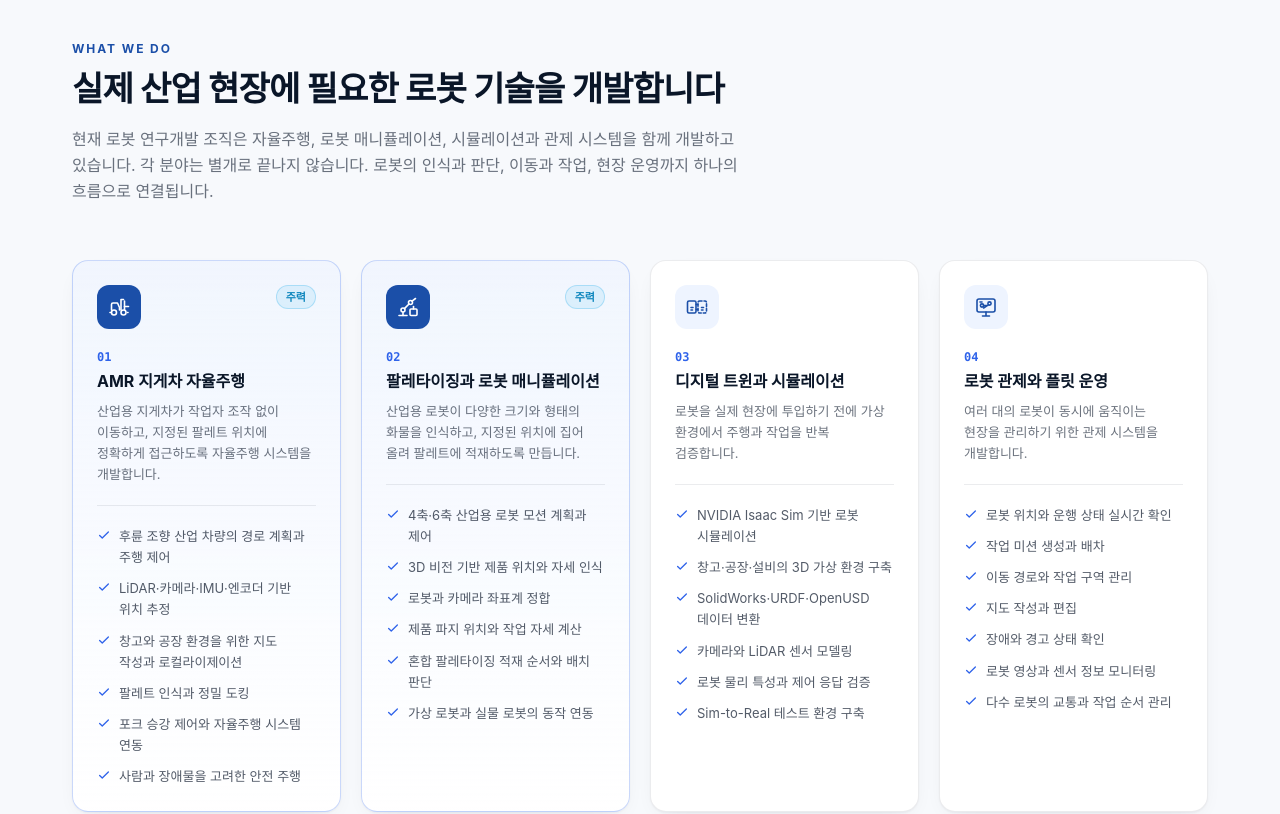
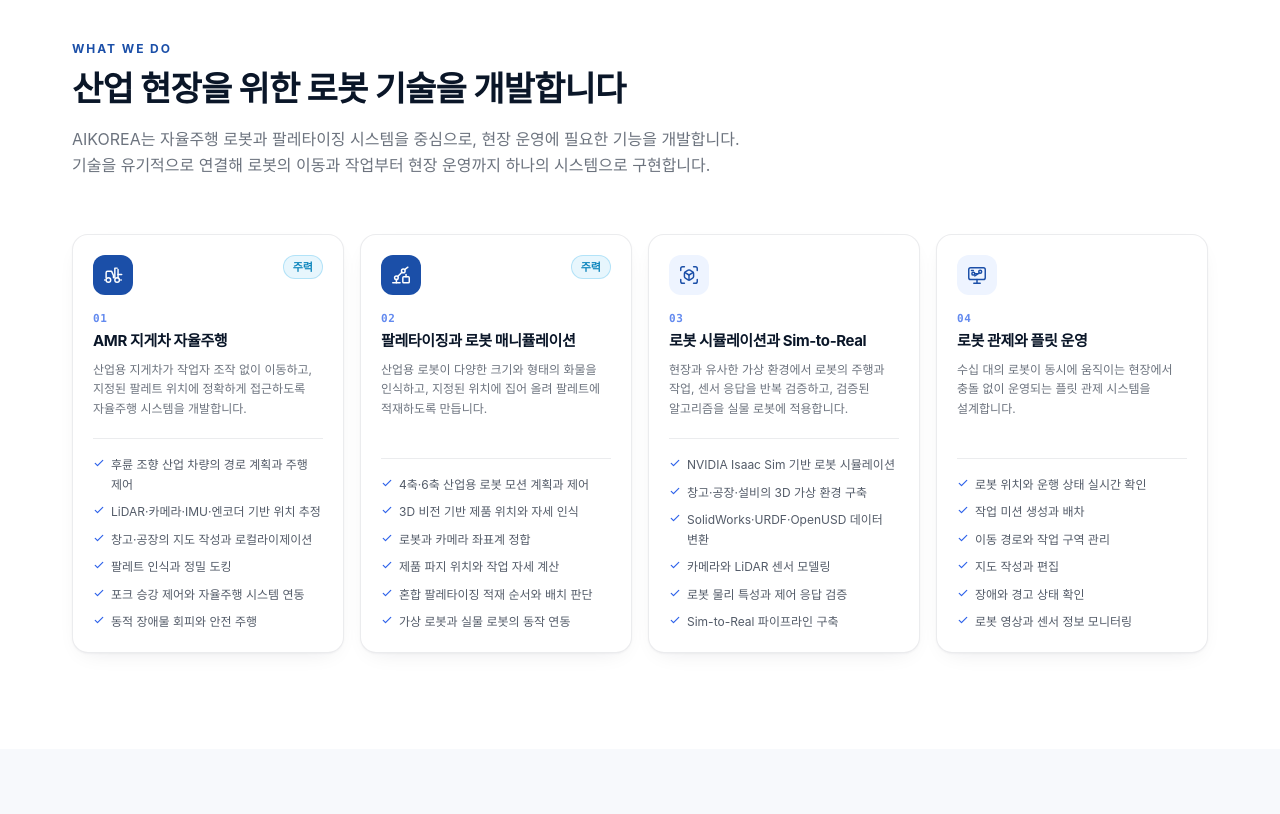
Before and after one commit to AIKLabDev/AIKLabDev.github.io, a React (Vite) app: page / in a window 1280 px wide. Shown: the part 840-1654 px from the top of the page. Built offline with nearby package versions, Linux system fonts and the light colour scheme; a web font is replaced by a local one.

Commit message:
feat: 기술 섹션 문구 및 디자인 변경

```diff
--- a/src/components/Domains.jsx
+++ /dev/null
@@ -1,52 +0,0 @@
-import { domains } from '../data/domains'
-import Icon from './Icon'
-import { Badge, Section, SectionHead } from './ui'
-
-export default function Domains() {
-  return (
-    <Section id="what-we-do">
-      <SectionHead
-        eyebrow="What We Do"
-        title="실제 산업 현장에 필요한 로봇 기술을 개발합니다"
-        description="현재 로봇 연구개발 조직은 자율주행, 로봇 매니퓰레이션, 시뮬레이션과 관제 시스템을 함께 개발하고 있습니다. 각 분야는 별개로 끝나지 않습니다. 로봇의 인식과 판단, 이동과 작업, 현장 운영까지 하나의 흐름으로 연결됩니다."
-      />
-
-      <div className="mt-12 grid gap-5 sm:grid-cols-2 lg:mt-14 lg:grid-cols-4">
-        {domains.map((d) => (
-          <article
-            key={d.title}
-            className={`group relative flex flex-col rounded-2xl border p-6 transition-all duration-200 hover:-translate-y-0.5 hover:shadow-card-lg ${
-              d.primary
-                ? 'border-brand-500/25 bg-gradient-to-b from-brand-50/70 to-white shadow-card'
-                : 'border-ink-900/8 bg-white shadow-card'
-            }`}
-          >
-            <div className="flex items-start justify-between gap-3">
-              <span
-                className={`grid size-11 shrink-0 place-items-center rounded-xl ${
-                  d.primary ? 'bg-brand-600 text-white' : 'bg-brand-50 text-brand-600'
-                }`}
-              >
-                <Icon name={d.icon} className="size-6" />
-              </span>
-              {d.primary && <Badge variant="accent">주력</Badge>}
-            </div>
-
-            <span className="mt-5 font-mono text-xs font-bold text-brand-500">{d.no}</span>
-            <h3 className="mt-1 text-base font-bold text-ink-900">{d.title}</h3>
-            <p className="mt-2 text-[0.8125rem] leading-relaxed text-ink-900/60">{d.summary}</p>
-
-            <ul className="mt-5 space-y-2.5 border-t border-ink-900/8 pt-5">
-              {d.points.map((p) => (
-                <li key={p} className="flex gap-2 text-[0.8125rem] leading-relaxed text-ink-900/70">
-                  <Icon name="check" className="mt-0.5 size-3.5 shrink-0 text-brand-500" strokeWidth={2.2} />
-                  <span>{p}</span>
-                </li>
-              ))}
-            </ul>
-          </article>
-        ))}
-      </div>
-    </Section>
-  )
-}
--- a/src/components/Icon.jsx
+++ b/src/components/Icon.jsx
@@ -47,6 +47,19 @@ const paths = {
       <circle cx="15.5" cy="8.5" r="1.6" />
       <path d="M9.6 10.5h4.3M14.3 9.9 9.6 13" />
       <path d="M6 7h2" />
+    </>
+  ),
+  // 로봇 시뮬레이션 / Sim-to-Real — 스캔 프레임 안의 3D 오브젝트
+  // Lucide scan-box (ISC) 를 이 세트 규격에 맞춰 인라인.
+  scanBox: (
+    <>
+      <path d="M3 7V5a2 2 0 0 1 2-2h2" />
+      <path d="M17 3h2a2 2 0 0 1 2 2v2" />
+      <path d="M21 17v2a2 2 0 0 1-2 2h-2" />
+      <path d="M7 21H5a2 2 0 0 1-2-2v-2" />
+      <path d="M7.995 8.514A2 2 0 0 0 7 10.244v3.516a2 2 0 0 0 .996 1.73l3 1.74a2 2 0 0 0 2.008 0l3-1.74A2 2 0 0 0 17 13.76v-3.517a2 2 0 0 0-.995-1.73l-3-1.742a2 2 0 0 0-1.892-.064z" />
+      <path d="M7.264 9.252 12 12l4.737-2.748" />
+      <path d="M12 12v5.5" />
     </>
   ),
   // 시뮬레이션 / 큐브
--- /dev/null
+++ b/src/components/TechAreas.jsx
@@ -0,0 +1,57 @@
+import { techAreas } from '../data/techAreas'
+import Icon from './Icon'
+import { Badge, Section, SectionHead } from './ui'
+
+function AreaCard({ area }) {
+  return (
+    <article className="flex flex-col rounded-2xl border border-ink-900/8 bg-white p-5 shadow-card transition-shadow duration-200 hover:shadow-card-lg">
+      <div className="flex flex-1 flex-col pb-5">
+        <div className="flex items-start justify-between gap-2">
+          <span
+            className={`grid size-10 shrink-0 place-items-center rounded-xl ${
+              area.primary ? 'bg-brand-600 text-white' : 'bg-brand-50 text-brand-600'
+            }`}
+          >
+            <Icon name={area.icon} className="size-5.5" />
+          </span>
+          {area.primary && <Badge variant="accent">주력</Badge>}
+        </div>
+
+        <span className="mt-4 font-mono text-[0.6875rem] font-bold tracking-wider text-brand-500/75">
+          {area.no}
+        </span>
+        <h3 className="mt-1 text-[0.9375rem] leading-snug font-bold tracking-tight text-balance text-ink-900">
+          {area.title}
+        </h3>
+        <p className="mt-2 text-xs leading-relaxed text-ink-900/60">{area.summary}</p>
+      </div>
+
+      <ul className="grid gap-2 border-t border-ink-900/8 pt-4">
+        {area.points.map((p) => (
+          <li key={p} className="flex gap-1.5 text-xs leading-relaxed text-ink-900/70">
+            <Icon name="check" className="mt-0.5 size-3 shrink-0 text-brand-500" strokeWidth={2.4} />
+            <span>{p}</span>
+          </li>
+        ))}
+      </ul>
+    </article>
+  )
+}
+
+export default function TechAreas() {
+  return (
+    <Section id="what-we-do" tone="white">
+      <SectionHead
+        eyebrow="What We Do"
+        title="산업 현장을 위한 로봇 기술을 개발합니다"
+        description="AIKOREA는 자율주행 로봇과 팔레타이징 시스템을 중심으로, 현장 운영에 필요한 기능을 개발합니다. 기술을 유기적으로 연결해 로봇의 이동과 작업부터 현장 운영까지 하나의 시스템으로 구현합니다."
+      />
+
+      <div className="mt-12 grid gap-4 sm:grid-cols-2 lg:mt-14 xl:grid-cols-4">
+        {techAreas.map((area) => (
+          <AreaCard key={area.no} area={area} />
+        ))}
+      </div>
+    </Section>
+  )
+}
--- a/src/data/domains.js
+++ b/src/data/techAreas.js
@@ -1,8 +1,7 @@
 /**
- * "하는 일" — 로봇 연구개발 조직의 네 개 기술 축.
- * primary 로 표시된 항목이 카드 그리드에서 강조된다.
+ * "우리가 하는 일" — 로봇 연구개발 조직의 네 개 기술 영역.
  */
-export const domains = [
+export const techAreas = [
   {
     no: '01',
     icon: 'forklift',
@@ -11,10 +10,10 @@ export const domains = [
     points: [
       '후륜 조향 산업 차량의 경로 계획과 주행 제어',
       'LiDAR·카메라·IMU·엔코더 기반 위치 추정',
-      '창고와 공장 환경을 위한 지도 작성과 로컬라이제이션',
+      '창고·공장의 지도 작성과 로컬라이제이션',
       '팔레트 인식과 정밀 도킹',
       '포크 승강 제어와 자율주행 시스템 연동',
-      '사람과 장애물을 고려한 안전 주행',
+      '동적 장애물 회피와 안전 주행',
     ],
     primary: true,
   },
@@ -35,23 +34,24 @@ export const domains = [
   },
   {
     no: '03',
-    icon: 'twin',
-    title: '디지털 트윈과 시뮬레이션',
-    summary: '로봇을 실제 현장에 투입하기 전에 가상 환경에서 주행과 작업을 반복 검증합니다.',
+    icon: 'scanBox',
+    title: '로봇 시뮬레이션과 Sim-to-Real',
+    summary:
+      '현장과 유사한 가상 환경에서 로봇의 주행과 작업, 센서 응답을 반복 검증하고, 검증된 알고리즘을 실물 로봇에 적용합니다.',
     points: [
       'NVIDIA Isaac Sim 기반 로봇 시뮬레이션',
       '창고·공장·설비의 3D 가상 환경 구축',
       'SolidWorks·URDF·OpenUSD 데이터 변환',
       '카메라와 LiDAR 센서 모델링',
       '로봇 물리 특성과 제어 응답 검증',
-      'Sim-to-Real 테스트 환경 구축',
+      'Sim-to-Real 파이프라인 구축',
     ],
   },
   {
     no: '04',
     icon: 'fleet',
     title: '로봇 관제와 플릿 운영',
-    summary: '여러 대의 로봇이 동시에 움직이는 현장을 관리하기 위한 관제 시스템을 개발합니다.',
+    summary: '수십 대의 로봇이 동시에 움직이는 현장에서 충돌 없이 운영되는 플릿 관제 시스템을 설계합니다.',
     points: [
       '로봇 위치와 운행 상태 실시간 확인',
       '작업 미션 생성과 배차',
@@ -59,7 +59,6 @@ export const domains = [
       '지도 작성과 편집',
       '장애와 경고 상태 확인',
       '로봇 영상과 센서 정보 모니터링',
-      '다수 로봇의 교통과 작업 순서 관리',
     ],
   },
 ]
--- a/src/pages/Home.jsx
+++ b/src/pages/Home.jsx
@@ -1,17 +1,17 @@
 import About from '../components/About'
 import Contact from '../components/Contact'
 import Culture from '../components/Culture'
-import Domains from '../components/Domains'
 import Hero from '../components/Hero'
 import Jobs from '../components/Jobs'
 import Pipeline from '../components/Pipeline'
 import Projects from '../components/Projects'
+import TechAreas from '../components/TechAreas'
 
 export default function Home() {
   return (
     <>
       <Hero />
-      <Domains />
+      <TechAreas />
       <Projects />
       <Pipeline />
       <Jobs />
```
